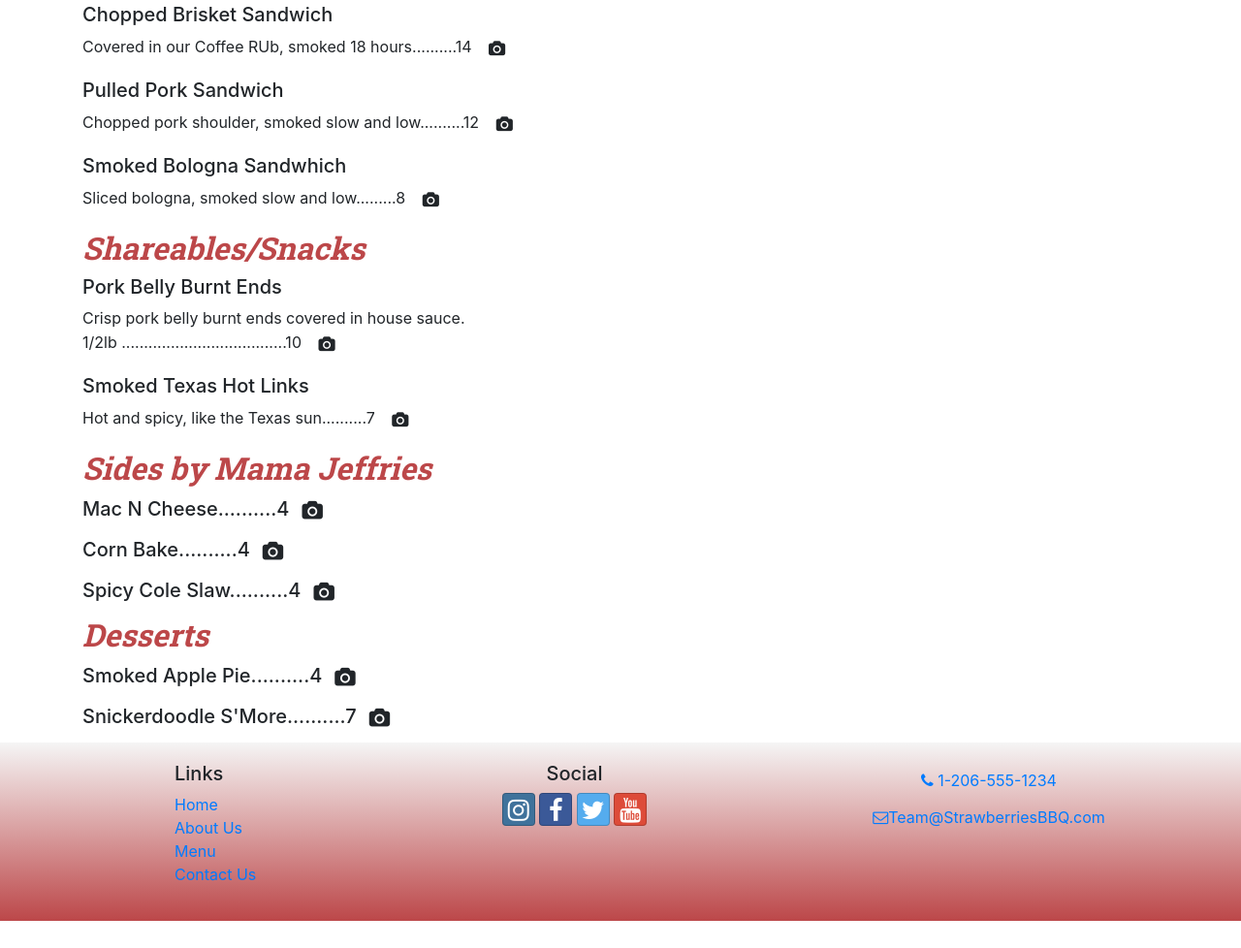
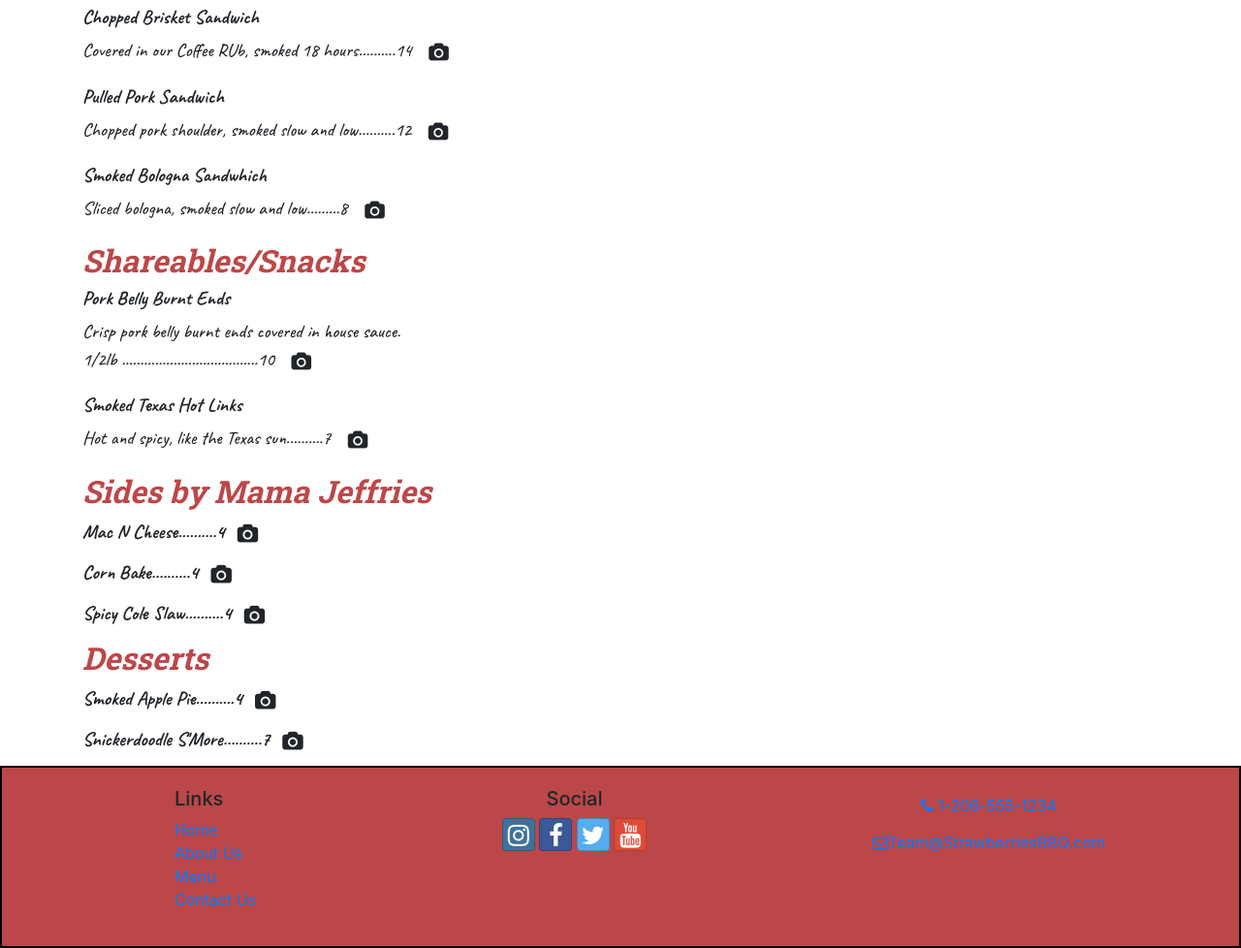
Before and after one commit to Micvarga/strawBerriesBBQ, a website: page menu.html in a window 1280 px wide. Shown: the part 747-1725 px from the top of the page at 97% size. Before the commit the page ends 1697 px from the top, so only its background shows below. Drawn offline with nearby package versions, Linux system fonts and the light colour scheme.

Commit message:
Update page styles.

```diff
--- a/CSS/styles.scss
+++ b/CSS/styles.scss
@@ -26,10 +26,6 @@ $body-font: "Caveat", cursive;
 
 #navButton {
     border: 1px solid black;
-}
-
-.site-footer {
-    background-color: #d90429;
 }
 
 h1,
@@ -75,8 +71,9 @@ h2 {
 }
 
 .site-footer {
-    background-image: linear-gradient($color-secondary, $color-primary);
+    background-color: $color-primary;
     padding: 20px 0;
+    border: 2px solid black;
 }
 
 #companyBio {
@@ -98,3 +95,18 @@ h2 {
         font-size: larger;
     }
 }
+
+#menuContent {
+
+    h5,
+    {
+    font-family: $body-font ;
+    font-weight: 800;
+}
+
+p {
+    font-family: $body-font;
+    font-size: larger;
+    font-weight: 500;
+}
+}
--- a/menu.html
+++ b/menu.html
@@ -76,7 +76,7 @@
                 <h1>Menu</h1>
             </div>
         </div>
-        <div class="row">
+        <div class="row" id="menuContent">
             <div class="col-12">
                 <h2>Meats</h2>
                 <h5>Pork Spare Ribs</h5>
@@ -104,7 +104,7 @@
                 </p>
             </div>
         </div>
-        <div class="row">
+        <div class="row" id="menuContent">
             <div class="col-12">
                 <h2>Shareables/Snacks</h2>
                 <h5>Pork Belly Burnt Ends</h5>
@@ -121,7 +121,7 @@
                 </p>
             </div>
         </div>
-        <div class="row">
+        <div class="row" id="menuContent">
             <div class="col-12">
                 <h2>Sides by Mama Jeffries</h2>
                 <h5>Mac N Cheese..........4<i id="macNCheeseBtn" class="fa fa-camera btn"></i></h5>
@@ -129,7 +129,7 @@
                 <h5>Spicy Cole Slaw..........4<i id="spicyColeSlawBtn" class="fa fa-camera btn"></i></h5>
             </div>
         </div>
-        <div class="row">
+        <div class="row" id="menuContent">
             <div class="col-12">
                 <h2>Desserts</h2>
                 <h5>Smoked Apple Pie..........4<i id="smokedApplePieBtn" class="fa fa-camera btn"></i></h5>
```
Also changed, not shown: CSS/styles.css.
